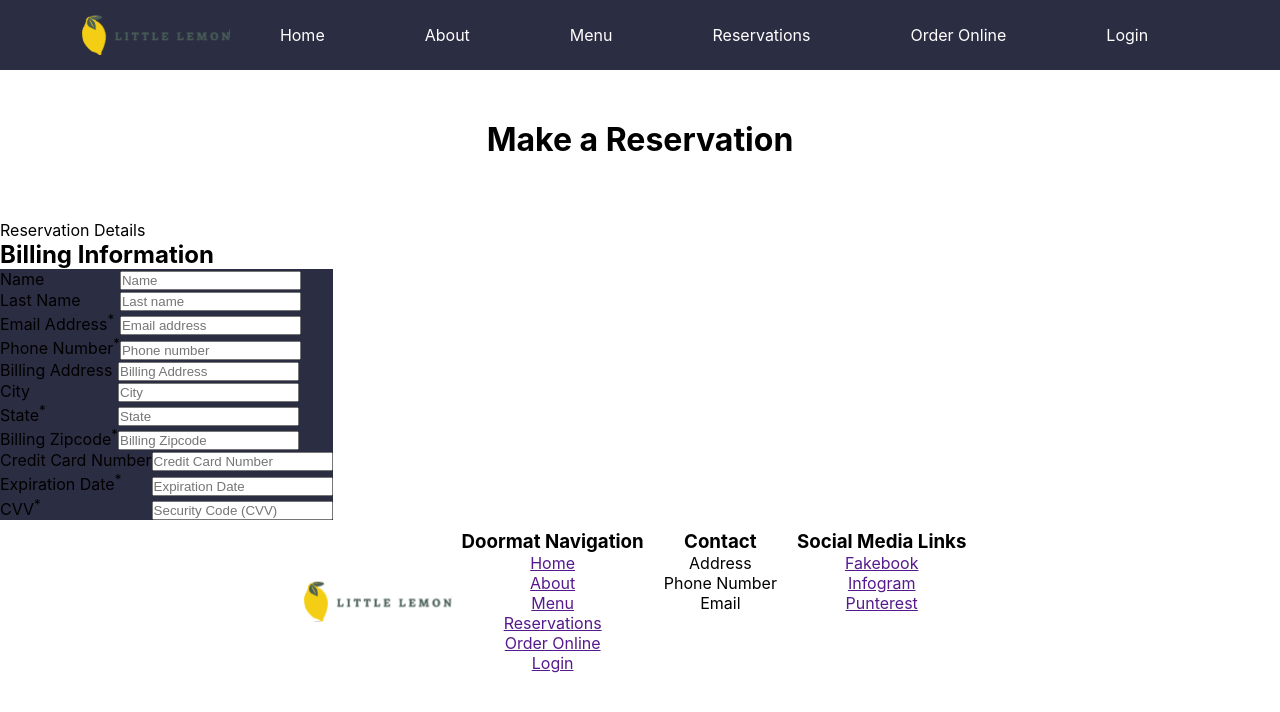
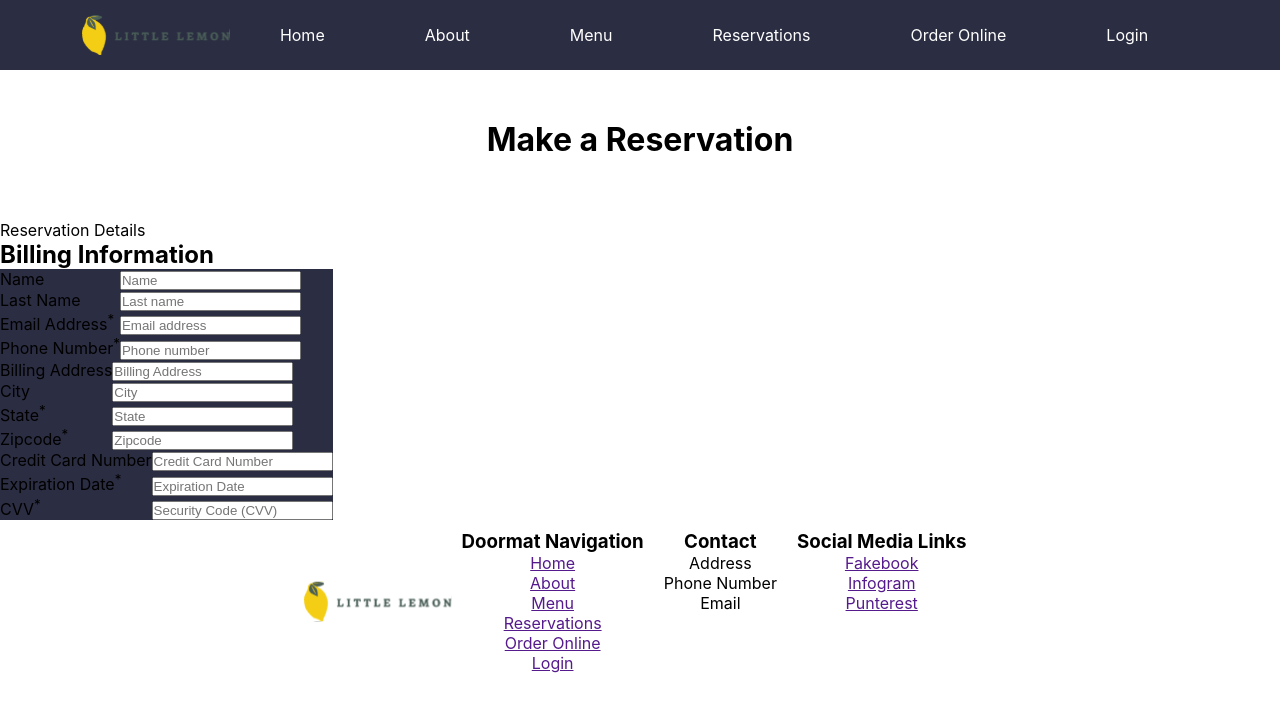
Before and after one commit to digitAI-4N6/little-lemon, a React (Create React App) app: page / in a window 1280 px wide. Shown: the top 712 px of the page. Built offline with nearby package versions, Linux system fonts and the light colour scheme.

Commit message:
Remove unneeded words, "Billing"
Remove unneeded words, "Billing"

```diff
--- a/src/components/BillingInformation.js
+++ b/src/components/BillingInformation.js
@@ -96,11 +96,11 @@ export default function BillingInformation() {
           </li>
           <li>
             <label>
-              Billing Zipcode<sup>*</sup>
+              Zipcode<sup>*</sup>
             </label>
             <input
               type="text"
-              placeholder="Billing Zipcode"
+              placeholder="Zipcode"
               value={zipcode}
               onChange={(e) => setZipcode(e.target.value)}
             />
```
